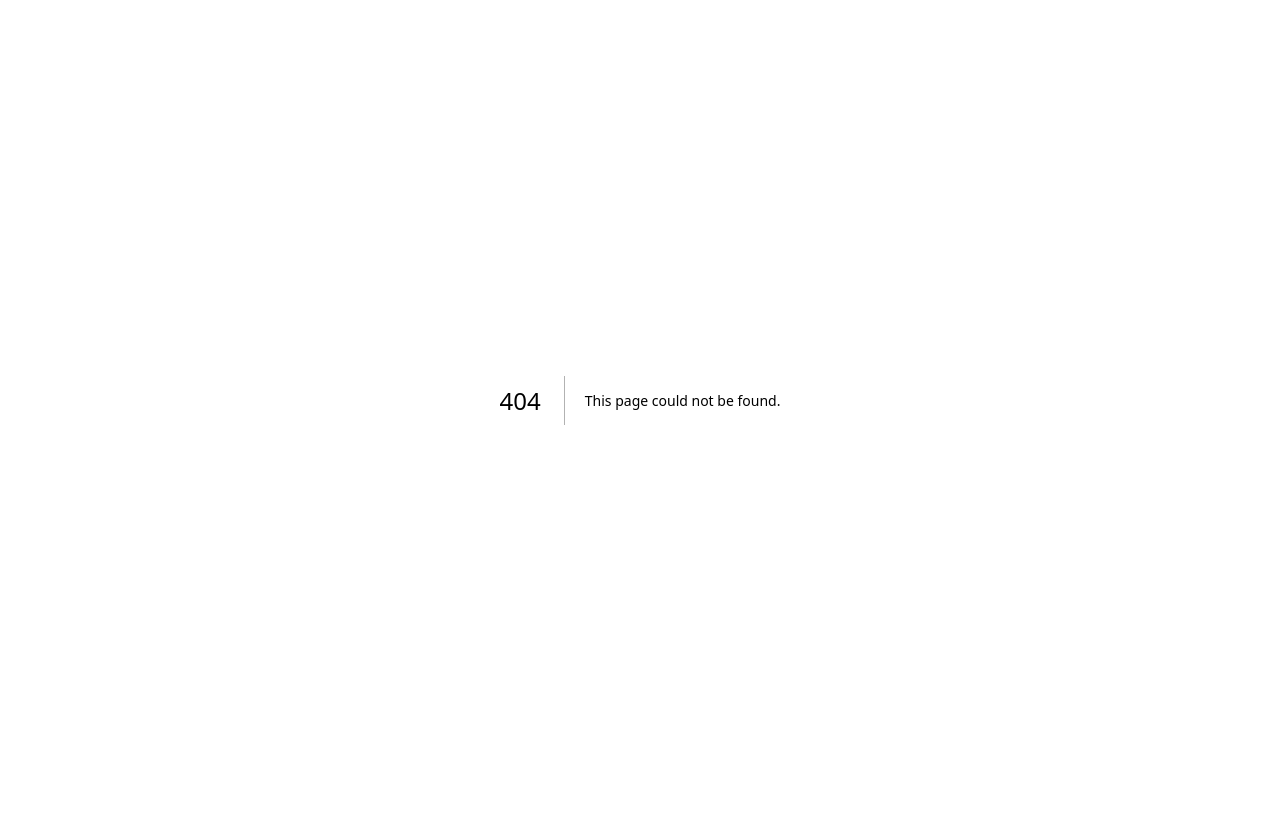
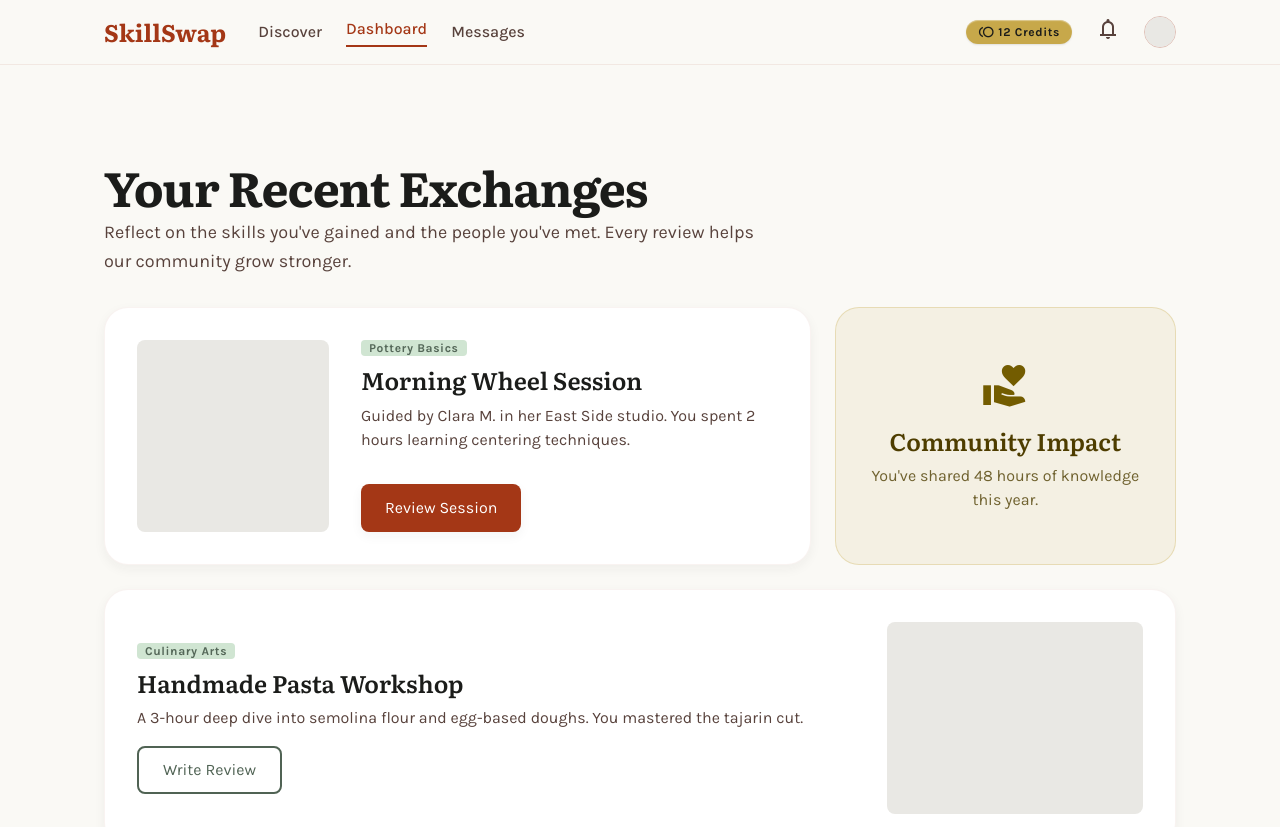
Before and after one commit to Altaf-Raja07/Swaply, a Next.js app: page /dashboard/reviews in a window 1280 px wide. Before the commit this address had no page. Shown: the top 827 px of the page. Before the commit the page ends 800 px from the top, so only its background shows below. Built offline with nearby package versions, Linux system fonts and the light colour scheme.

Commit message:
feat: add submit review page at /dashboard/reviews with modal integration

```diff
--- /dev/null
+++ b/src/app/dashboard/reviews/page.tsx
@@ -0,0 +1,139 @@
+"use client";
+
+import { useState } from "react";
+import { Navbar } from "@/components/layout/navbar";
+import { Footer } from "@/components/layout/footer";
+import { BottomNav } from "@/components/layout/bottom-nav";
+import { Button } from "@/components/ui/button";
+import { ReviewModal } from "@/components/shared/review-modal";
+
+const pastSessions = [
+  {
+    id: 1,
+    title: "Morning Wheel Session",
+    category: "Pottery Basics",
+    mentor: "Clara M.",
+    description:
+      "Guided by Clara M. in her East Side studio. You spent 2 hours learning centering techniques.",
+    imagePosition: "left",
+  },
+  {
+    id: 2,
+    title: "Handmade Pasta Workshop",
+    category: "Culinary Arts",
+    mentor: "Marco Rossi",
+    description:
+      "A 3-hour deep dive into semolina flour and egg-based doughs. You mastered the tajarin cut.",
+    imagePosition: "right",
+  },
+];
+
+export default function ReviewsPage() {
+  const [modalOpen, setModalOpen] = useState(false);
+  const [selectedMentor, setSelectedMentor] = useState("");
+
+  const openReview = (mentor: string) => {
+    setSelectedMentor(mentor);
+    setModalOpen(true);
+  };
+
+  return (
+    <>
+      <Navbar activeTab="dashboard" />
+      <main className="pt-24 pb-stack-lg px-margin-mobile md:px-margin-desktop max-w-container-max mx-auto min-h-screen">
+        <div className="flex flex-col gap-stack-lg">
+          <section className="flex flex-col gap-unit">
+            <h1 className="text-display-lg-mobile md:text-display-lg font-display-lg text-on-surface">
+              Your Recent Exchanges
+            </h1>
+            <p className="text-body-lg font-body-lg text-on-surface-variant max-w-2xl">
+              Reflect on the skills you&apos;ve gained and the people
+              you&apos;ve met. Every review helps our community grow stronger.
+            </p>
+          </section>
+
+          <div className="grid grid-cols-1 md:grid-cols-12 gap-gutter">
+            {/* Session Card 1 */}
+            <div className="md:col-span-8 bg-surface-container-lowest rounded-xl p-stack-lg border border-outline-variant/20 whisper-shadow flex flex-col md:flex-row gap-stack-lg">
+              <div className="w-full md:w-48 h-48 rounded-lg overflow-hidden shrink-0 bg-surface-container-high" />
+              <div className="flex flex-col justify-between">
+                <div>
+                  <div className="flex items-center gap-unit mb-2">
+                    <span className="bg-secondary-container text-on-secondary-container px-2 py-0.5 rounded text-label-caps font-label-caps">
+                      {pastSessions[0].category}
+                    </span>
+                  </div>
+                  <h3 className="text-headline-md font-headline-md text-on-surface mb-2">
+                    {pastSessions[0].title}
+                  </h3>
+                  <p className="text-body-md font-body-md text-on-surface-variant">
+                    {pastSessions[0].description}
+                  </p>
+                </div>
+                <Button
+                  variant="primary"
+                  className="mt-stack-md w-fit"
+                  onClick={() => openReview(pastSessions[0].mentor)}
+                >
+                  Review Session
+                </Button>
+              </div>
+            </div>
+
+            {/* Sidebar Card */}
+            <div className="md:col-span-4 bg-tertiary-container/10 rounded-xl p-stack-lg border border-tertiary-container/30 flex flex-col justify-center items-center text-center">
+              <span
+                className="material-symbols-outlined text-tertiary text-5xl mb-stack-md"
+                style={{ fontVariationSettings: "'FILL' 1" }}
+              >
+                volunteer_activism
+              </span>
+              <h4 className="text-headline-md font-headline-md text-on-tertiary-container">
+                Community Impact
+              </h4>
+              <p className="text-body-md font-body-md text-on-tertiary-container/80 mt-2">
+                You&apos;ve shared 48 hours of knowledge this year.
+              </p>
+            </div>
+
+            {/* Session Card 2 */}
+            <div className="md:col-span-12 bg-surface-container-lowest rounded-xl p-stack-lg border border-outline-variant/20 whisper-shadow flex flex-col md:flex-row-reverse gap-stack-lg">
+              <div className="w-full md:w-64 h-48 rounded-lg overflow-hidden shrink-0 bg-surface-container-high" />
+              <div className="flex flex-col justify-center flex-1">
+                <div className="flex items-center gap-unit mb-2">
+                  <span className="bg-secondary-container text-on-secondary-container px-2 py-0.5 rounded text-label-caps font-label-caps">
+                    {pastSessions[1].category}
+                  </span>
+                </div>
+                <h3 className="text-headline-md font-headline-md text-on-surface mb-2">
+                  {pastSessions[1].title}
+                </h3>
+                <p className="text-body-md font-body-md text-on-surface-variant">
+                  {pastSessions[1].description}
+                </p>
+                <Button
+                  variant="secondary"
+                  className="mt-stack-md w-fit"
+                  onClick={() => openReview(pastSessions[1].mentor)}
+                >
+                  Write Review
+                </Button>
+              </div>
+            </div>
+          </div>
+        </div>
+      </main>
+
+      <ReviewModal
+        open={modalOpen}
+        onOpenChange={setModalOpen}
+        mentorName={selectedMentor}
+      />
+
+      <BottomNav activeTab="dashboard" />
+      <div className="hidden md:block">
+        <Footer />
+      </div>
+    </>
+  );
+}
```
